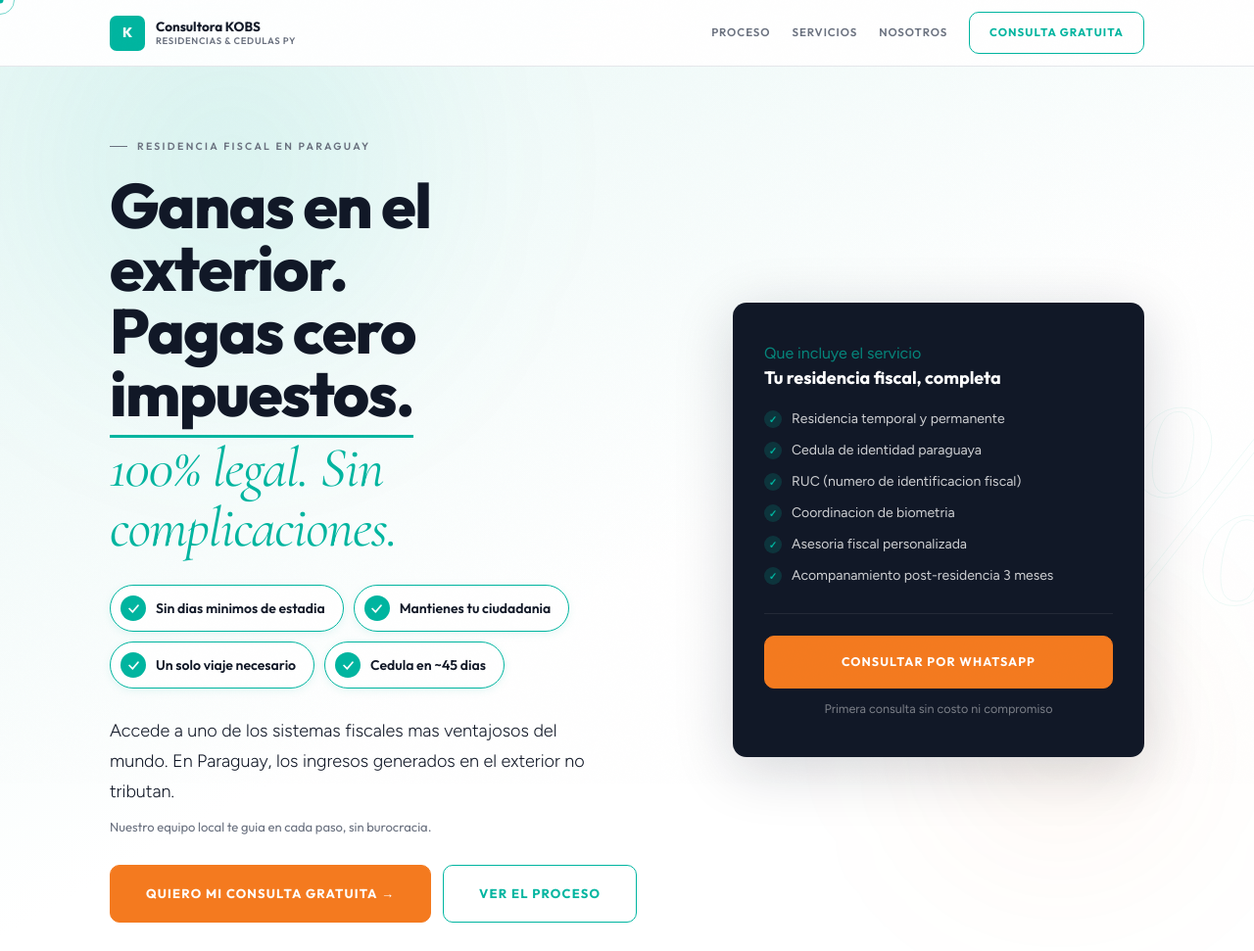
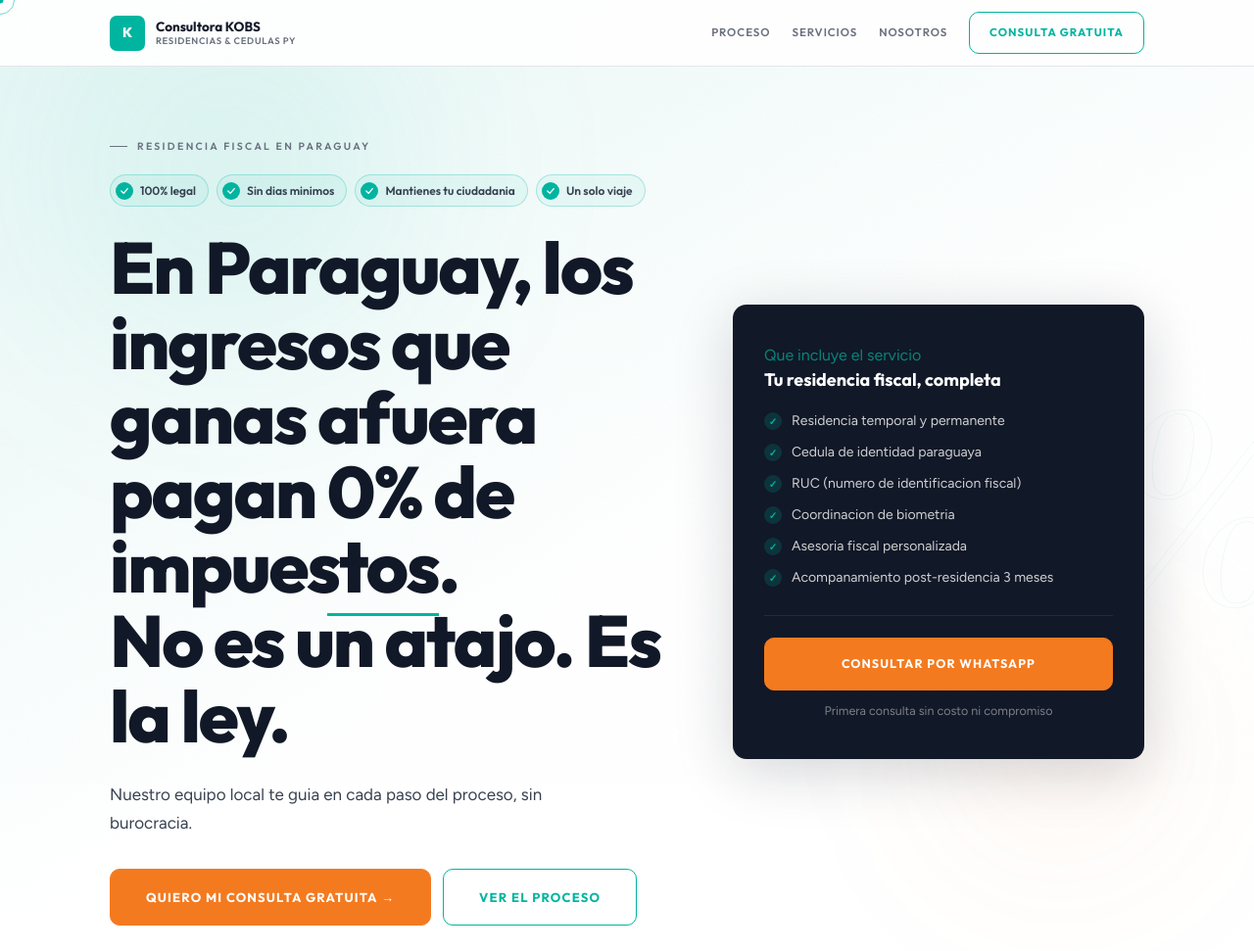
Before and after one commit to danigdecelis/consultora-kobs-premium, a plain HTML site: page index.html in a window 1280 px wide. Shown: the top 971 px of the page at 98% size. Drawn offline with nearby package versions, Linux system fonts and the light colour scheme.

Commit message:
fix: jerarquia hero — headline prominente, bullets preheader compacto, subtitle intro CTA

```diff
--- a/index.html
+++ b/index.html
@@ -206,9 +206,9 @@ h4{font-family:var(--sans);font-weight:700;font-size:15px;line-height:1.3;color:
 
 .h-h1{
   font-family:var(--sans);font-weight:800;
-  font-size:clamp(38px,5vw,64px);
-  line-height:1.0;letter-spacing:-.025em;
-  color:var(--dark);margin-bottom:14px;max-width:600px;
+  font-size:clamp(40px,5.8vw,74px);
+  line-height:1.03;letter-spacing:-.028em;
+  color:var(--dark);margin-bottom:28px;max-width:620px;
 }
 /* Palabra clave: subrayado teal animado */
 .h-mark{position:relative;display:inline}
@@ -220,44 +220,37 @@ h4{font-family:var(--sans);font-weight:700;font-size:15px;line-height:1.3;color:
 }
 .h-h1.on .h-mark::after{transform:scaleX(1)}
 
-.h-em{
-  font-family:var(--serif);font-style:italic;font-weight:300;
-  font-size:clamp(34px,4.5vw,58px);color:var(--teal);
-  display:block;line-height:1.05;letter-spacing:-.02em;
-  margin-bottom:28px;
-}
+/* h-em ya no se usa como titular — removido del hero */
+.h-em{ display:none; }
 
-/* Bullets pill — alta presencia visual */
+/* Bullets — pre-header compacto, badges pequeños */
 .h-bullets{
-  display:flex;flex-wrap:wrap;gap:10px;
-  margin-bottom:28px;
+  display:flex;flex-wrap:wrap;gap:8px;
+  margin-bottom:24px;
 }
 .h-bullet{
-  display:inline-flex;align-items:center;gap:10px;
-  font-family:var(--sans);font-size:14px;font-weight:600;color:var(--dark);
-  background:var(--white);
-  border:1.5px solid var(--teal);
+  display:inline-flex;align-items:center;gap:7px;
+  font-family:var(--sans);font-size:12px;font-weight:600;color:var(--mid);
+  background:rgba(0,181,160,.06);
+  border:1px solid rgba(0,181,160,.28);
   border-radius:999px;
-  padding:10px 18px 10px 10px;
-  box-shadow:0 2px 8px rgba(0,181,160,.10);
+  padding:5px 12px 5px 5px;
 }
 .h-bullet-chk{
-  flex-shrink:0;width:26px;height:26px;border-radius:50%;
+  flex-shrink:0;width:18px;height:18px;border-radius:50%;
   background:var(--teal);
   display:flex;align-items:center;justify-content:center;
 }
-.h-bullet-chk svg{width:11px;height:11px}
+.h-bullet-chk svg{width:8px;height:8px}
 
-/* Body prominente */
-.h-body{
-  font-size:18px;font-weight:300;line-height:1.72;
-  color:var(--dark);max-width:500px;margin-bottom:10px;
-}
+/* h-body ya no se usa — el contenido sube al titular */
+.h-body{ display:none; }
 
-/* Subtitle intro CTA */
+/* Subtitle → introduccion al CTA */
 .h-sub{
-  font-family:var(--sans);font-weight:500;font-size:13px;
-  color:var(--muted);margin-bottom:28px;line-height:1.6;
+  font-size:17px;font-weight:400;
+  color:var(--mid);margin-bottom:32px;line-height:1.7;
+  max-width:480px;
 }
 .h-ctas{display:flex;gap:12px;flex-wrap:wrap}
 
@@ -671,16 +664,18 @@ footer{background:#0D1117;border-top:1px solid rgba(255,255,255,.05);padding:44p
 
     <!-- Columna izquierda -->
     <div class="h-left">
+      <!-- Pre-header pequeno -->
       <p class="h-pre rv">Residencia fiscal en Paraguay</p>
-      <h1 class="h-h1 rv d1">
-        Ganas en el exterior.<br><span class="h-mark">Pagas cero impuestos.</span>
-      </h1>
-      <p class="h-em rv d2">100% legal. Sin complicaciones.</p>
 
-      <div class="h-bullets rv d2">
+      <!-- Badges compactos — pre-header visual -->
+      <div class="h-bullets rv">
         <div class="h-bullet">
           <div class="h-bullet-chk"><svg viewBox="0 0 10 8" fill="none"><path d="M1 4l3 3 5-6" stroke="#fff" stroke-width="1.6" stroke-linecap="round" stroke-linejoin="round"/></svg></div>
-          <span>Sin dias minimos de estadia</span>
+          <span>100% legal</span>
+        </div>
+        <div class="h-bullet">
+          <div class="h-bullet-chk"><svg viewBox="0 0 10 8" fill="none"><path d="M1 4l3 3 5-6" stroke="#fff" stroke-width="1.6" stroke-linecap="round" stroke-linejoin="round"/></svg></div>
+          <span>Sin dias minimos</span>
         </div>
         <div class="h-bullet">
           <div class="h-bullet-chk"><svg viewBox="0 0 10 8" fill="none"><path d="M1 4l3 3 5-6" stroke="#fff" stroke-width="1.6" stroke-linecap="round" stroke-linejoin="round"/></svg></div>
@@ -688,19 +683,18 @@ footer{background:#0D1117;border-top:1px solid rgba(255,255,255,.05);padding:44p
         </div>
         <div class="h-bullet">
           <div class="h-bullet-chk"><svg viewBox="0 0 10 8" fill="none"><path d="M1 4l3 3 5-6" stroke="#fff" stroke-width="1.6" stroke-linecap="round" stroke-linejoin="round"/></svg></div>
-          <span>Un solo viaje necesario</span>
-        </div>
-        <div class="h-bullet">
-          <div class="h-bullet-chk"><svg viewBox="0 0 10 8" fill="none"><path d="M1 4l3 3 5-6" stroke="#fff" stroke-width="1.6" stroke-linecap="round" stroke-linejoin="round"/></svg></div>
-          <span>Cedula en ~45 dias</span>
+          <span>Un solo viaje</span>
         </div>
       </div>
 
-      <p class="h-body rv d3">
-        Accede a uno de los sistemas fiscales mas ventajosos del mundo. En Paraguay, los ingresos generados en el exterior no tributan.
-      </p>
-      <p class="h-sub rv d3">Nuestro equipo local te guia en cada paso, sin burocracia.</p>
-      <div class="h-ctas rv d4">
+      <!-- HEADLINE PRINCIPAL — directo al beneficio, elimina objeciones -->
+      <h1 class="h-h1 rv d1">
+        En Paraguay, los ingresos que ganas afuera<br>pagan <span class="h-mark">0% de impuestos</span>.<br>No es un atajo. Es la ley.
+      </h1>
+
+      <!-- Subtitle: introduccion al CTA -->
+      <p class="h-sub rv d2">Nuestro equipo local te guia en cada paso del proceso, sin burocracia.</p>
+      <div class="h-ctas rv d3">
         <a href="https://wa.link/6mp12l" target="_blank" class="btn btn-orange btn-lg">Quiero mi consulta gratuita &rarr;</a>
         <a href="#proceso" class="btn btn-teal btn-lg">Ver el proceso</a>
       </div>
```
